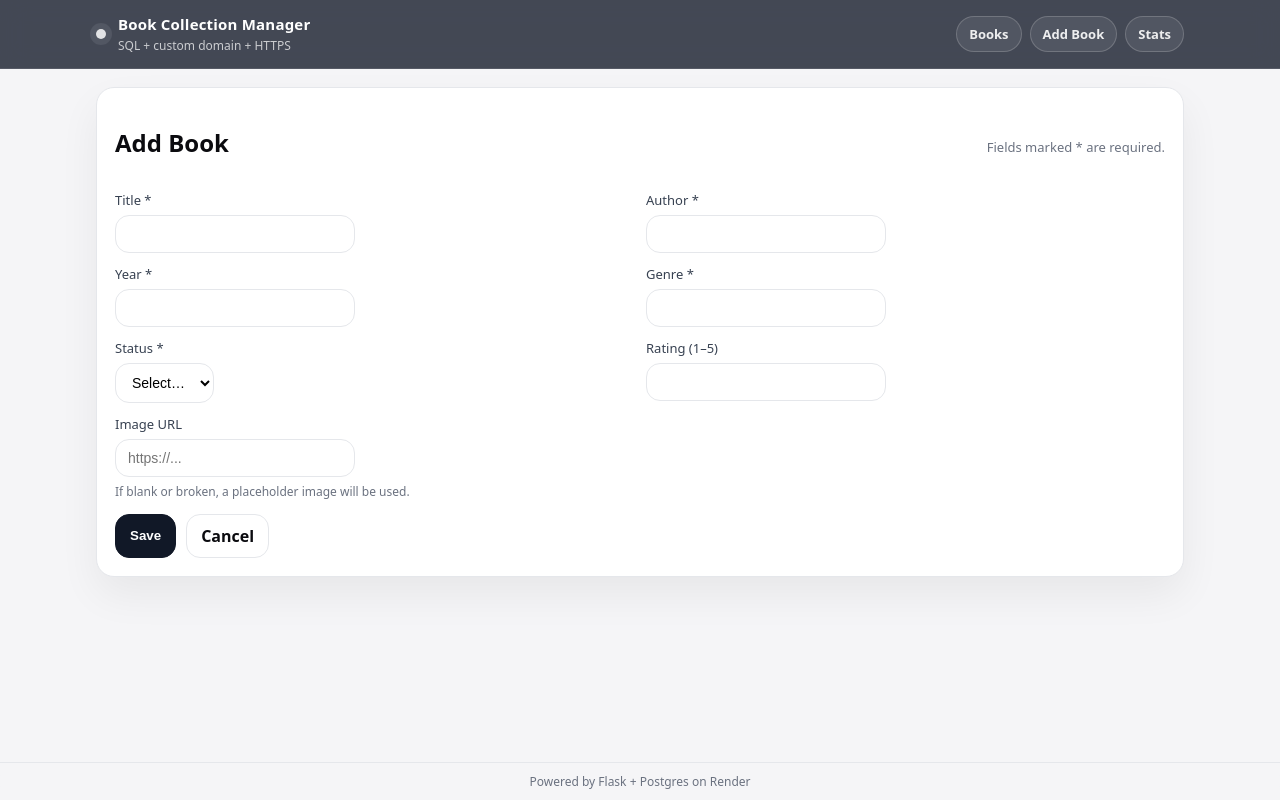
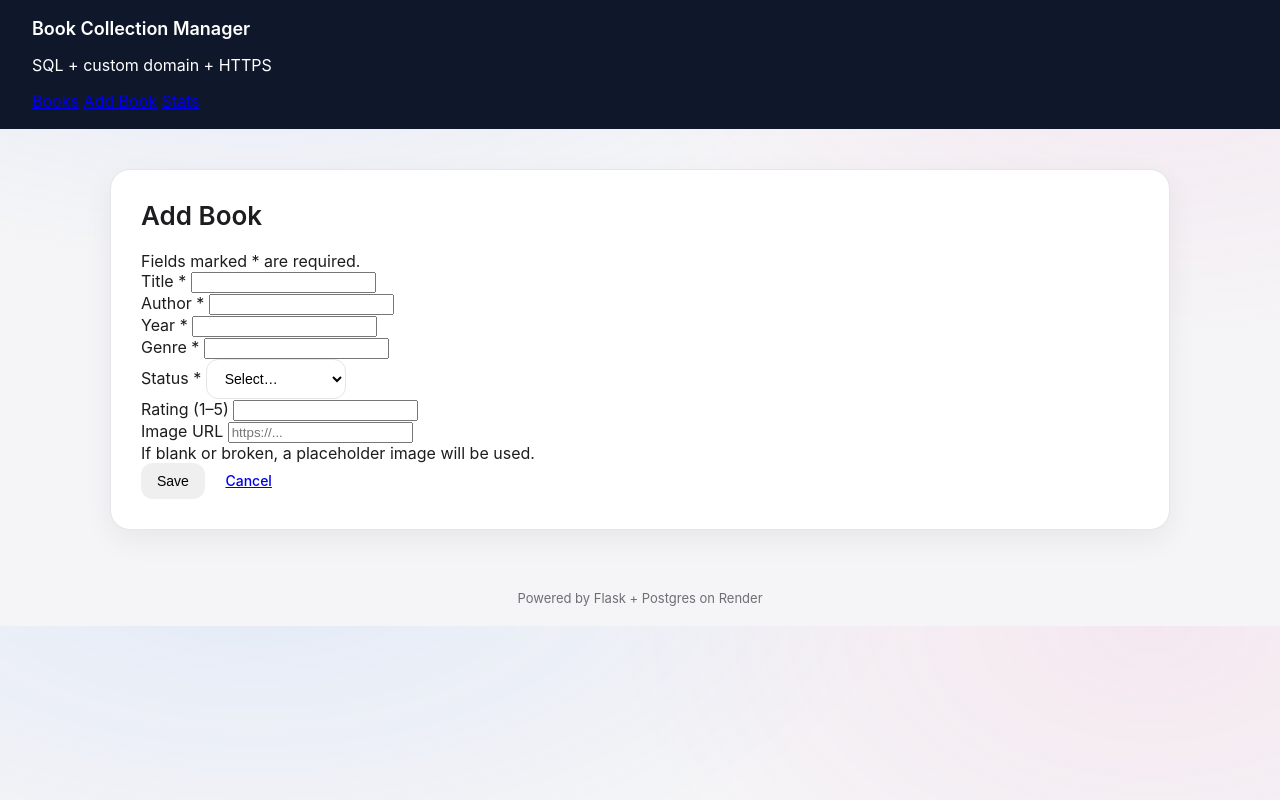
Before and after one commit to owen-schuyler/cpsc3750-solo3-production, a Flask app: page /books/new in a window 1280 px wide. Run offline with Flask 3, Linux system fonts and the light colour scheme; some libraries are stand-ins or nearby versions.

Commit message:
UI polish: subtle gradient background + card hover

```diff
--- a/static/styles.css
+++ b/static/styles.css
@@ -1,334 +1,306 @@
-* { box-sizing: border-box; }
+/* Root + Base*/
 
-:root{
-  --bg: #f5f5f7;
-  --card: #ffffff;
-  --text: #0b0b0f;
-  --muted: #6b7280;
-  --border: #e5e7eb;
-  --navy: #111827;
-  --shadow: 0 18px 40px rgba(0,0,0,0.06);
-}
+:root {
+    --bg: #f5f5f7;
+    --surface: #ffffff;
+    --border: #e5e5ea;
+    --text: #1d1d1f;
+    --muted: #6e6e73;
+    --primary: #0f172a;
+    --accent: #2563eb;
+    --danger: #dc2626;
 
-body{
-  margin:0;
-  font-family: ui-sans-serif, system-ui, -apple-system, Segoe UI, Roboto, Arial, sans-serif;
-  background: var(--bg);
-  color: var(--text);
-}
+    --shadow-soft: 0 10px 30px rgba(0, 0, 0, 0.06);
+    --shadow-hover: 0 20px 45px rgba(0, 0, 0, 0.10);
+  }
 
-.topbar{
-  position: sticky;
-  top: 0;
-  z-index: 10;
-  background: rgba(17,24,39,0.78);
-  backdrop-filter: blur(14px);
-  border-bottom: 1px solid rgba(255,255,255,0.10);
-}
+  * {
+    box-sizing: border-box;
+  }
 
-.topbar-inner{
-  max-width: 1120px;
-  margin: 0 auto;
-  padding: 14px 16px;
-  display:flex;
-  align-items:center;
-  justify-content:space-between;
-  gap: 14px;
-}
+  body {
+    margin: 0;
+    font-family: -apple-system, BlinkMacSystemFont, "Segoe UI", Roboto, sans-serif;
+    background:
+      radial-gradient(1200px 600px at 20% -10%, rgba(59,130,246,0.10), transparent 55%),
+      radial-gradient(900px 600px at 90% 0%, rgba(236,72,153,0.08), transparent 60%),
+      var(--bg);
+    color: var(--text);
+    -webkit-font-smoothing: antialiased;
+  }
 
-.brand{
-  display:flex;
-  align-items:center;
-  gap: 12px;
-  min-width: 240px;
-}
+  /*Top Navigation*/
 
-.brand-mark{
-  width: 10px;
-  height: 10px;
-  border-radius: 999px;
-  background: rgba(255,255,255,0.85);
-  box-shadow: 0 0 0 6px rgba(255,255,255,0.08);
-}
+  .topbar {
+    background: var(--primary);
+    color: white;
+    padding: 18px 32px;
+    display: flex;
+    justify-content: space-between;
+    align-items: center;
+  }
 
-.brand-text h1{
-  margin:0;
-  font-size: 15px;
-  letter-spacing: 0.2px;
-  color:#fff;
-  font-weight: 650;
-}
+  .topbar h1 {
+    font-size: 18px;
+    margin: 0;
+    font-weight: 600;
+  }
 
-.sub{
-  margin: 3px 0 0;
-  font-size: 12px;
-  color: rgba(255,255,255,0.72);
-}
+  .topbar small {
+    display: block;
+    font-size: 12px;
+    color: #cbd5e1;
+    margin-top: 2px;
+  }
 
-.nav{
-  display:flex;
-  gap: 8px;
-  align-items:center;
-}
+  .nav-links {
+    display: flex;
+    gap: 10px;
+  }
 
-.navlink{
-  text-decoration:none;
-  color: rgba(255,255,255,0.9);
-  padding: 8px 12px;
-  border-radius: 999px;
-  border: 1px solid rgba(255,255,255,0.18);
-  background: rgba(255,255,255,0.08);
-  font-size: 13px;
-  font-weight: 600;
-}
+  .nav-links a {
+    text-decoration: none;
+    padding: 8px 14px;
+    border-radius: 999px;
+    background: rgba(255,255,255,0.1);
+    color: white;
+    font-size: 14px;
+    transition: background 150ms ease;
+  }
 
-.navlink:hover{
-  background: rgba(255,255,255,0.14);
-}
+  .nav-links a:hover {
+    background: rgba(255,255,255,0.2);
+  }
 
-.container{
-  max-width: 1120px;
-  margin: 18px auto 90px;
-  padding: 0 16px;
-}
+  /*Layout Containers*/
 
-.panel{
-  background: var(--card);
-  border-radius: 18px;
-  padding: 18px;
-  box-shadow: var(--shadow);
-  border: 1px solid var(--border);
-}
+  .container {
+    max-width: 1100px;
+    margin: 40px auto;
+    padding: 0 20px;
+  }
 
-.panelhead{
-  display:flex;
-  justify-content: space-between;
-  align-items: baseline;
-  gap: 12px;
-  margin-bottom: 12px;
-}
+  .panel {
+    background: var(--surface);
+    border-radius: 20px;
+    padding: 30px;
+    box-shadow: var(--shadow-soft);
+    border: 1px solid var(--border);
+  }
 
-.meta{ color: var(--muted); font-size: 13px; }
-.muted{ color: var(--muted); }
-.hint{ color: var(--muted); font-size: 12px; margin-top: 6px; }
+  /*Headings*/
 
-.flashwrap{ margin-bottom: 12px; display:grid; gap:8px; }
-.flash{
-  padding: 10px 12px;
-  border-radius: 14px;
-  border: 1px solid var(--border);
-  background: #fafafa;
-}
-.flash.success{ border-color:#bbf7d0; background:#f0fdf4; }
-.flash.error{ border-color:#fecaca; background:#fef2f2; }
+  h2 {
+    font-size: 26px;
+    margin: 0 0 20px 0;
+    font-weight: 600;
+  }
 
-.controls .row{
-  display:flex;
-  flex-wrap:wrap;
-  gap:10px;
-  align-items:center;
-}
+  /*Filters*/
 
-.input, .select{
-  padding: 10px 12px;
-  border-radius: 14px;
-  border: 1px solid var(--border);
-  background: #fff;
-  font-size: 14px;
-}
+  .controls {
+    display: flex;
+    flex-wrap: wrap;
+    gap: 10px;
+    margin-bottom: 25px;
+  }
 
-.input{ min-width: 240px; flex: 1; }
+  input[type="text"],
+  select {
+    padding: 10px 14px;
+    border-radius: 12px;
+    border: 1px solid var(--border);
+    font-size: 14px;
+    background: white;
+    min-width: 140px;
+  }
 
-.btn{
-  padding: 10px 14px;
-  border-radius: 14px;
-  border: 1px solid var(--border);
-  background: #fff;
-  cursor: pointer;
-  text-decoration: none;
-  color: var(--text);
-  display:inline-flex;
-  align-items:center;
-  justify-content:center;
-  font-weight: 650;
-}
+  input[type="text"]:focus,
+  select:focus {
+    outline: none;
+    border-color: var(--accent);
+  }
 
-.btn:hover{ background:#f9fafb; }
+  /*Buttons*/
 
-.btn.primary{
-  background: var(--navy);
-  color:#fff;
-  border-color: var(--navy);
-}
+  .btn {
+    padding: 10px 16px;
+    border-radius: 12px;
+    border: none;
+    font-size: 14px;
+    cursor: pointer;
+    font-weight: 500;
+    transition: transform 120ms ease, box-shadow 120ms ease;
+  }
 
-.btn.primary:hover{ background:#0b1220; }
+  .btn-primary {
+    background: var(--primary);
+    color: white;
+  }
 
-.btn.danger{
-  background:#fee2e2;
-  border-color:#fecaca;
-  color:#991b1b;
-}
-.btn.danger:hover{ background:#fecaca; }
+  .btn-primary:hover {
+    box-shadow: var(--shadow-soft);
+  }
 
-.btn.small{
-  padding: 8px 10px;
-  border-radius: 12px;
-  font-size: 13px;
-}
+  .btn-danger {
+    background: #fee2e2;
+    color: var(--danger);
+  }
 
-.grid{
-  display:grid;
-  grid-template-columns: repeat(3, minmax(0, 1fr));
-  gap: 14px;
-  margin-top: 14px;
-}
+  .btn-danger:hover {
+    background: #fecaca;
+  }
 
-.card{
-  border: 1px solid var(--border);
-  border-radius: 18px;
-  overflow: hidden;
-  background: #fff;
-  display:flex;
-  flex-direction: column;
-}
+  .btn-secondary {
+    background: #f3f4f6;
+  }
 
-.thumb{
-  width: 100%;
-  height: 170px;
-  object-fit: cover;
-  background: #f3f4f6;
-}
+  .btn:active {
+    transform: scale(0.98);
+  }
 
-.cardbody{
-  padding: 14px;
-  display:grid;
-  gap: 6px;
-}
+  /*Cards Grid*/
 
-.titleline{
-  display:flex;
-  justify-content: space-between;
-  align-items: center;
-  gap: 10px;
-}
+  .grid {
+    display: grid;
+    grid-template-columns: repeat(auto-fill, minmax(280px, 1fr));
+    gap: 20px;
+  }
 
-.title{
-  margin:0;
-  font-size: 16px;
-  font-weight: 700;
-}
+  .card {
+    background: var(--surface);
+    border-radius: 18px;
+    border: 1px solid var(--border);
+    overflow: hidden;
+    display: flex;
+    flex-direction: column;
+    transition: transform 180ms ease, box-shadow 180ms ease;
+  }
 
-.pill{
-  font-size: 12px;
-  padding: 4px 10px;
-  border-radius: 999px;
-  border: 1px solid var(--border);
-  background: #fafafa;
-  white-space: nowrap;
-}
+  .card:hover {
+    transform: translateY(-3px);
+    box-shadow: var(--shadow-hover);
+  }
 
-.actions{
-  margin-top: 6px;
-  display:flex;
-  gap: 10px;
-}
+  .card img {
+    width: 100%;
+    height: 180px;
+    object-fit: cover;
+    background: #f0f0f0;
+  }
 
-.inline{ display:inline; margin:0; }
+  .card-body {
+    padding: 18px;
+    display: flex;
+    flex-direction: column;
+    gap: 6px;
+  }
 
-.pager{
-  margin-top: 14px;
-  display:flex;
-  align-items:center;
-  justify-content: space-between;
-  gap: 12px;
-}
+  .card h3 {
+    margin: 0;
+    font-size: 17px;
+    font-weight: 600;
+  }
 
-.pagerbtns{ display:flex; gap: 10px; }
+  .card-meta {
+    font-size: 14px;
+    color: var(--muted);
+  }
 
-.empty{
-  padding: 18px;
-  border: 1px dashed var(--border);
-  border-radius: 18px;
-  background:#fafafa;
-}
+  .badge {
+    display: inline-block;
+    padding: 4px 10px;
+    border-radius: 999px;
+    font-size: 12px;
+    background: #f1f5f9;
+    color: var(--text);
+  }
 
-.form .twocol{
-  display:grid;
-  grid-template-columns: repeat(2, minmax(0, 1fr));
-  gap: 12px;
-}
+  .card-actions {
+    margin-top: 10px;
+    display: flex;
+    gap: 8px;
+  }
 
-.span2{ grid-column: 1 / -1; }
+  /* Pagination*/
 
-label{
-  display:block;
-  font-size: 13px;
-  color:#374151;
-  margin-bottom: 6px;
-}
+  .pager {
+    margin-top: 30px;
+    display: flex;
+    justify-content: center;
+    gap: 10px;
+  }
 
-.err{
-  color:#b91c1c;
-  font-size: 12px;
-  margin-top: 6px;
-}
+  .pager a,
+  .pager span {
+    padding: 8px 14px;
+    border-radius: 12px;
+    border: 1px solid var(--border);
+    text-decoration: none;
+    font-size: 14px;
+    color: var(--text);
+  }
 
-.formactions{
-  margin-top: 14px;
-  display:flex;
-  gap: 10px;
-}
+  .pager a:hover {
+    background: #f3f4f6;
+  }
 
-.statsgrid{
-  display:grid;
-  grid-template-columns: repeat(3, minmax(0, 1fr));
-  gap: 12px;
-}
+  /* Flash Messages*/
 
-.statcard{
-  border: 1px solid var(--border);
-  border-radius: 18px;
-  padding: 14px;
-  background: #fbfbfc;
-}
+  .flash {
+    padding: 12px 16px;
+    border-radius: 12px;
+    margin-bottom: 20px;
+    font-size: 14px;
+  }
 
-.big{
-  font-size: 30px;
-  font-weight: 800;
-  margin-top: 6px;
-}
+  .flash.success {
+    background: #dcfce7;
+    color: #166534;
+  }
 
-.statuslist{
-  display:grid;
-  gap: 10px;
-  margin-top: 10px;
-}
+  .flash.error {
+    background: #fee2e2;
+    color: #7f1d1d;
+  }
 
-.rowline{
-  display:flex;
-  justify-content: space-between;
-  align-items:center;
-  padding: 10px 12px;
-  border: 1px solid var(--border);
-  border-radius: 16px;
-  background:#fff;
-}
+  /*Stats Page */
 
-.footer{
-  position: fixed;
-  left: 0; right: 0; bottom: 0;
-  background: rgba(245,245,247,0.92);
-  backdrop-filter: blur(12px);
-  border-top: 1px solid var(--border);
-  padding: 10px 14px;
-  text-align:center;
-  font-size: 12px;
-  color: var(--muted);
-}
+  .stats-grid {
+    display: grid;
+    gap: 15px;
+    margin-top: 20px;
+  }
 
-@media (max-width: 900px){
-  .grid{ grid-template-columns: 1fr; }
-  .form .twocol{ grid-template-columns: 1fr; }
-  .input{ min-width: 0; }
-  .brand{ min-width: 0; }
-}
+  .stat-card {
+    background: var(--surface);
+    padding: 18px;
+    border-radius: 14px;
+    border: 1px solid var(--border);
+  }
+
+  /*Footer*/
+
+  footer {
+    text-align: center;
+    margin-top: 40px;
+    padding: 20px;
+    color: var(--muted);
+    font-size: 13px;
+  }
+
+  /*Responsive*/
+
+  @media (max-width: 768px) {
+    .controls {
+      flex-direction: column;
+    }
+
+    .nav-links {
+      flex-wrap: wrap;
+    }
+
+    .panel {
+      padding: 20px;
+    }
+  }
```
